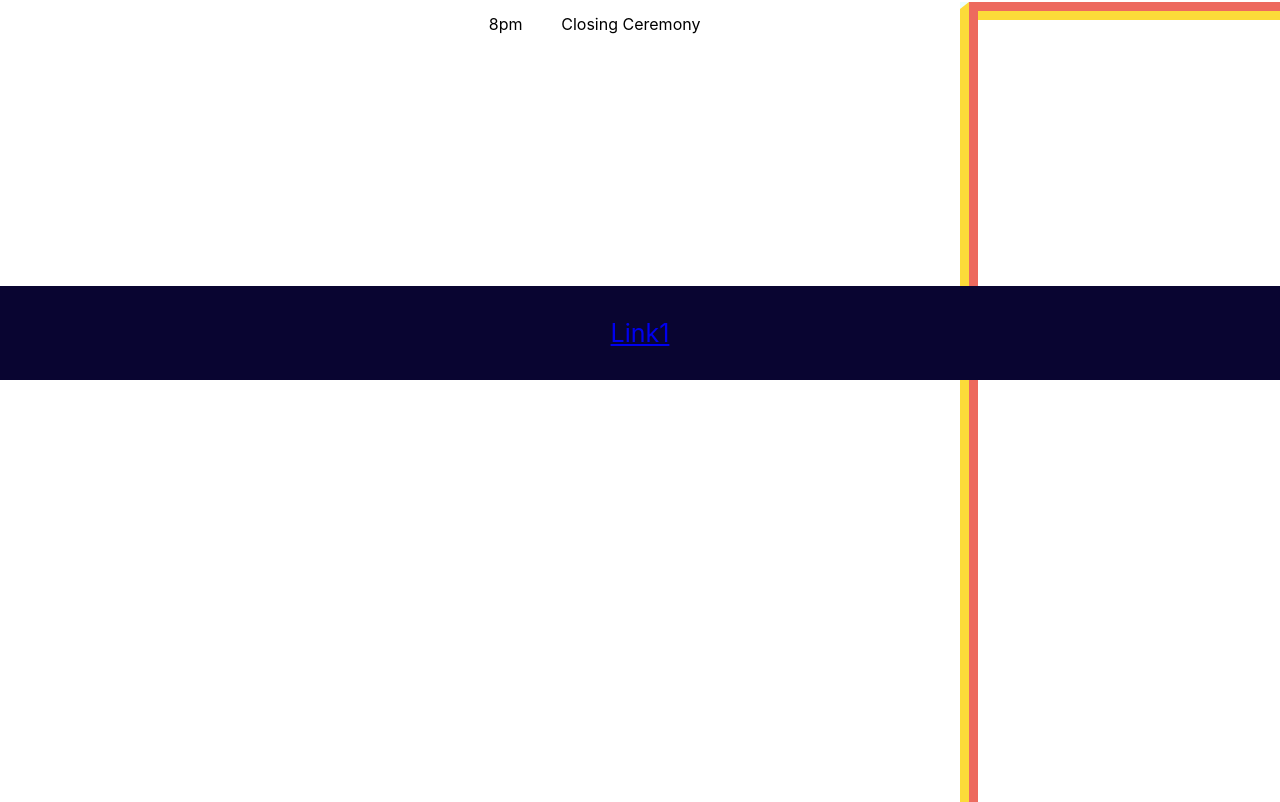
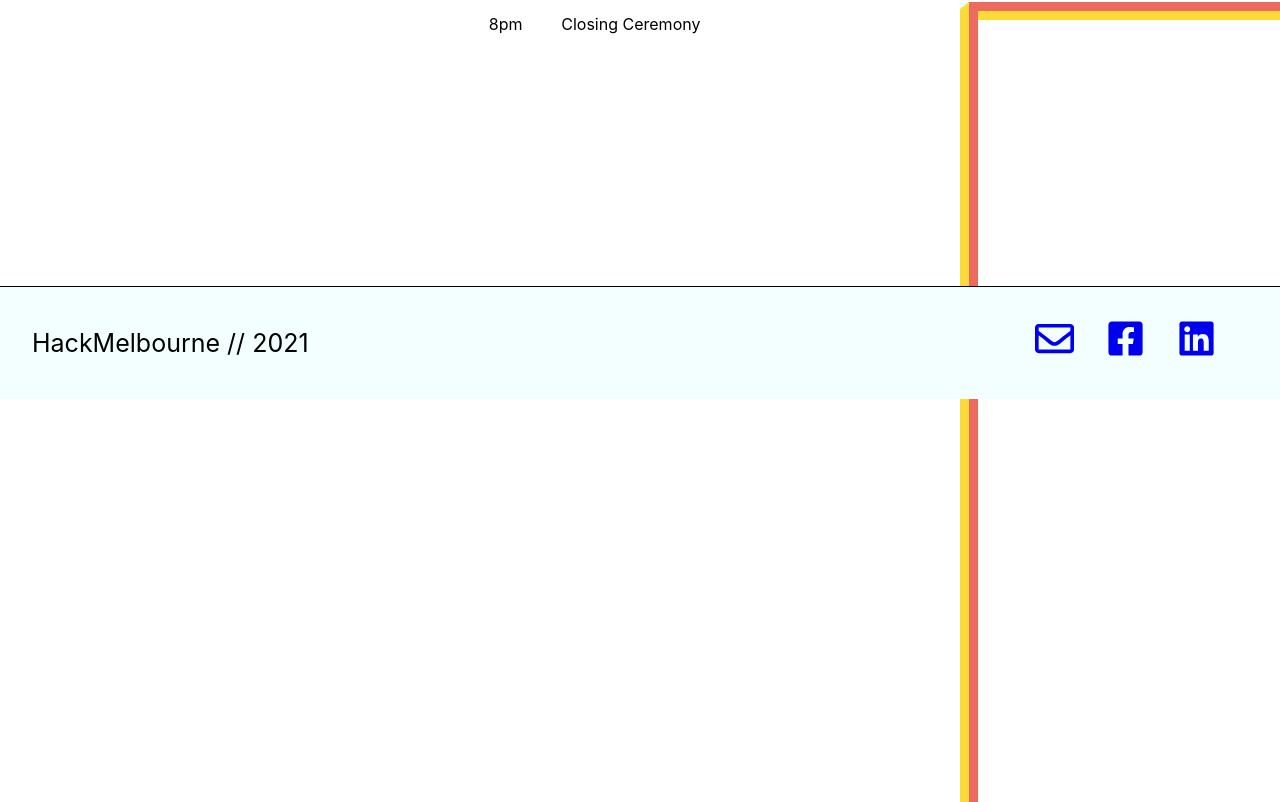
Before and after one commit to HackMelbourne/MelbourneHackWebsite, a React (Create React App) app: page / in a window 1280 px wide. Shown: the part 1698-2500 px from the top of the page. Built offline with nearby package versions, Linux system fonts and the light colour scheme.

Commit message:
added simple footer

```diff
--- a/package.json
+++ b/package.json
@@ -8,6 +8,7 @@
     "@testing-library/user-event": "^12.1.10",
     "react": "^17.0.2",
     "react-dom": "^17.0.2",
+    "react-icons": "^4.2.0",
     "react-router-dom": "^5.2.0",
     "react-scripts": "4.0.3",
     "sass": "^1.35.1",
--- a/src/components/Footer/Footer.module.scss
+++ b/src/components/Footer/Footer.module.scss
@@ -1,17 +1,27 @@
 @import "../../styles/styles.scss";
 
+.brand {
+  font-size: $font-size-3;
+  margin-left: 2rem;
+}
+
 .footer {
+  border-top: 1px solid black;
   width: 100%;
-  background-color: $primary-darker;
-
+  background-color: $primary-white;
+  display: flex;
+  justify-content: space-between;
+  align-items: center;
   position: relative;
 }
 
 .links {
   padding: 2rem;
+  width: 50%;
   display: flex;
-  justify-content: space-evenly;
+  justify-content: flex-end;
   a {
-    font-size: $font-size-3;
+    font-size: $font-size-5;
+    margin-right: 2rem;
   }
 }
--- a/src/components/Footer/index.js
+++ b/src/components/Footer/index.js
@@ -1,8 +1,10 @@
 import styles from "./Footer.module.scss";
+import { FaRegEnvelope, FaFacebookSquare, FaLinkedin } from "react-icons/fa";
 
 const Footer = () => {
   return (
-	  <footer className={styles.footer}>
+    <footer className={styles.footer}>
+      <div className={styles.brand}>HackMelbourne // 2021</div>
       <nav className={styles.links}>
         <a
           href="mailto:hackmelb.team@gmail.com"
@@ -10,7 +12,23 @@ const Footer = () => {
           target="_blank"
           rel="noopener noreferrer"
         >
-			Link1
+          <FaRegEnvelope />
+        </a>
+        <a
+          href="https://www.facebook.com/hackmelbourne"
+          title="Check out our facebook page!"
+          target="_blank"
+          rel="noopener noreferrer"
+        >
+          <FaFacebookSquare />
+        </a>
+        <a
+          href="https://www.linkedin.com/company/hackmelbourne/"
+          title="Follow us on LinkedIn!"
+          target="_blank"
+          rel="noopener noreferrer"
+        >
+          <FaLinkedin />
         </a>
       </nav>
     </footer>
```
Also changed, not shown: 1 other file (tests, documents, lock files or other folders).
